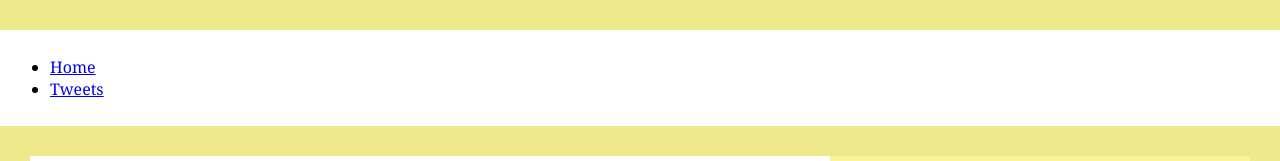
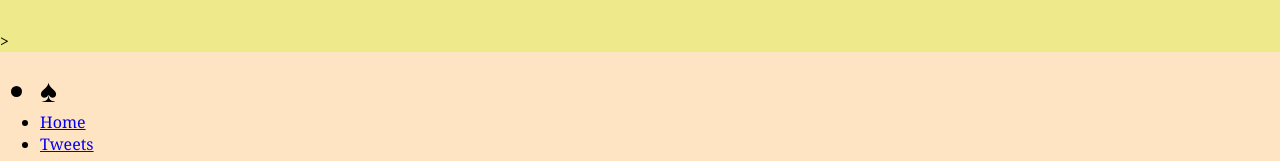
Before and after one commit to lebogangmongane/alx_html_css, a plain HTML site: page css_basic/index.html in a window 1280 px wide. Shown: the top 161 px of the page. Drawn offline with Linux system fonts and the light colour scheme.

Commit message:
Final changes

```diff
--- a/css_basic/index.html
+++ b/css_basic/index.html
@@ -8,9 +8,10 @@
     <link href="styles.css" rel="stylesheet">
 
 </head>
-<body>
+<body class="works_on_smartphone"></bodyclass>>
     <header>
         <ul>
+            <li class="logo">&spades;</li>
             <li><a href="index.html">Home</a></li>
             <li><a href="tweets.html">Tweets</a></li>
         </ul>
--- a/css_basic/styles.css
+++ b/css_basic/styles.css
@@ -11,6 +11,9 @@ main {
     flex: auto;
 }
 
+.logo {
+    font-size: 2rem;
+    margin-right: 10px;
 
 article {
     flex: 2;
```
